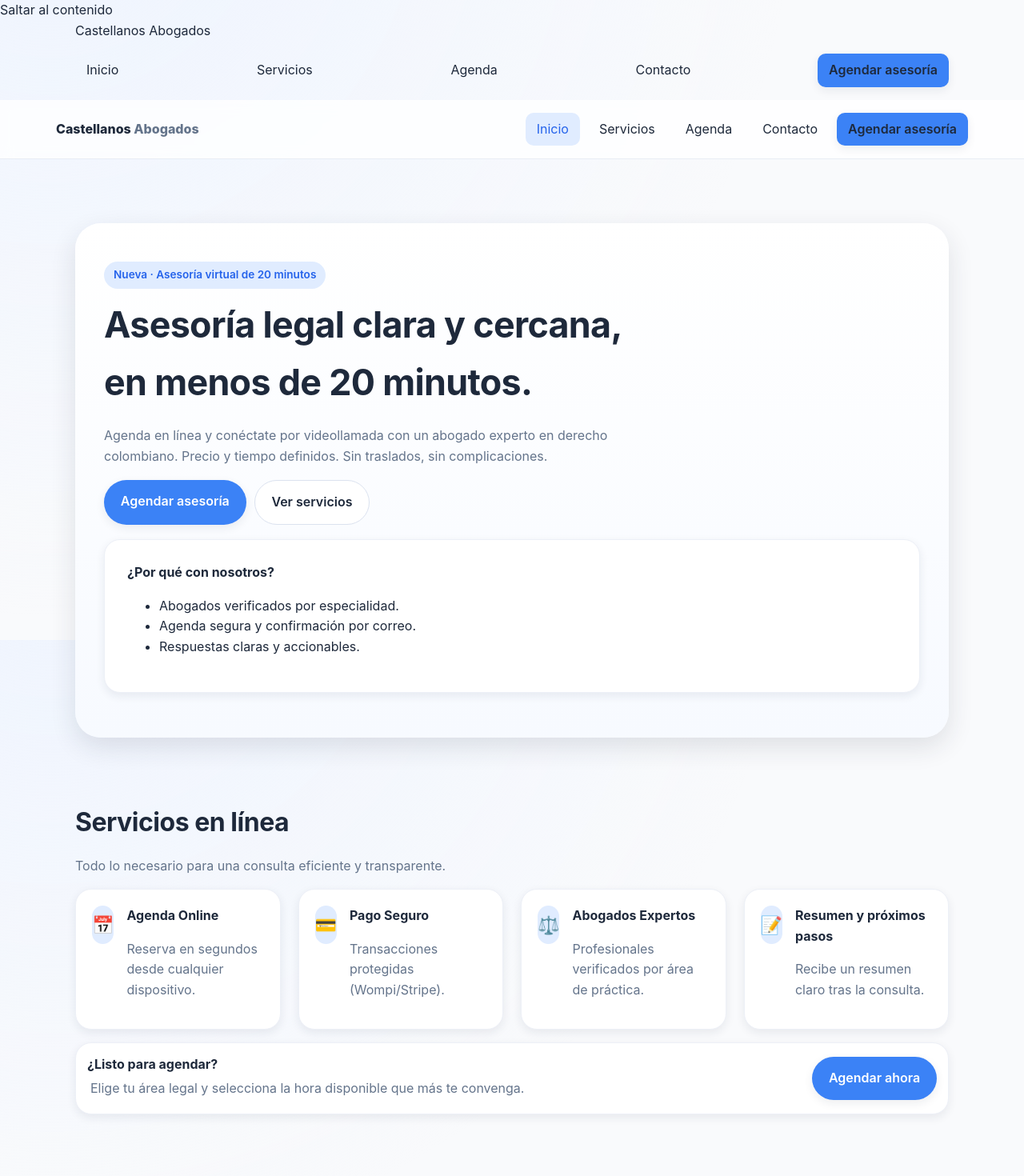
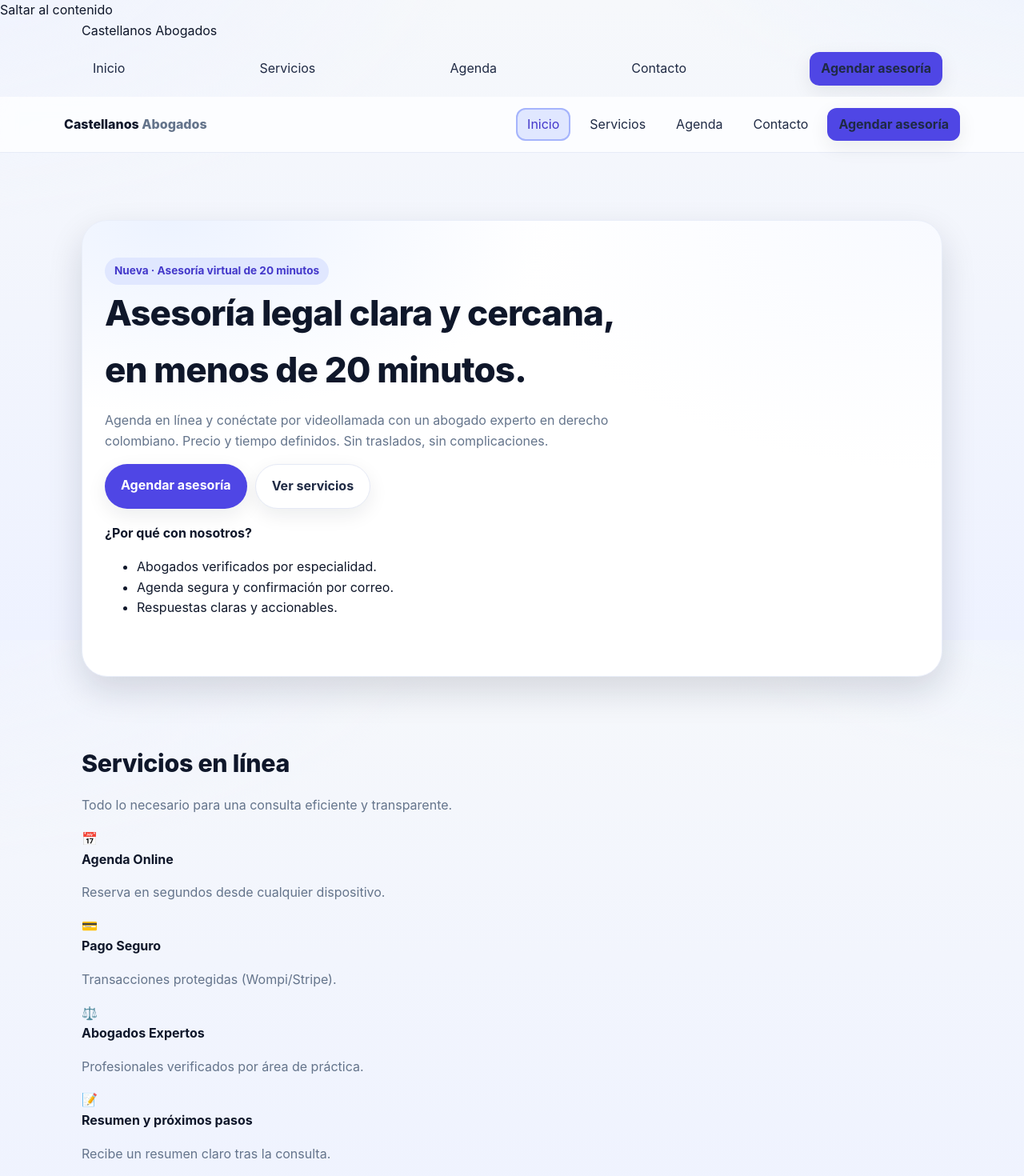
Before and after one commit to jjonnas1/castellanosabogados, a Next.js app: page / in a window 1280 px wide. Shown: the top 1470 px of the page at 80% size. Built offline with nearby package versions, Linux system fonts and the light colour scheme.

Commit message:
Update globals.css

```diff
--- a/app/globals.css
+++ b/app/globals.css
@@ -1,115 +1,134 @@
-:root {
-  --bg: #f9fafc;
+:root{
+  /* Colores base “cálidos” */
+  --bg-0: #f6f8fb;
+  --bg-1: #eef2ff; /* ligero lila */
   --surface: #ffffff;
-  --surface-alt: #f1f5fb;
-  --text: #1e293b;
+  --surface-tint: #f4f7ff;      /* fondos de tarjeta */
+  --surface-tint-2:#edf3ff;     /* hero/banners */
+  --ink: #0f172a;
   --muted: #64748b;
-  --brand: #3b82f6;
-  --brand-light: #e0ecff;
-  --brand-600: #2563eb;
-  --accent: #a5b4fc; /* toque lavanda */
-  --radius: 20px;
-  --shadow-soft: 0 4px 12px rgba(30,41,59,.08);
-  --shadow-strong: 0 12px 32px rgba(30,41,59,.12);
+
+  /* Marca (indigo/azul amable) */
+  --brand-50:#eef2ff;
+  --brand-100:#e0e7ff;
+  --brand-300:#a5b4fc;
+  --brand-500:#6366f1;
+  --brand-600:#4f46e5;
+  --brand-700:#4338ca;
+
+  --radius-lg: 28px;
+  --radius-md: 18px;
+
+  --shadow-soft: 0 8px 24px rgba(17,24,39,.08);
+  --shadow-strong: 0 18px 44px rgba(17,24,39,.14);
 }
 
-*{box-sizing:border-box;}
-html,body{margin:0;padding:0;height:100%;scroll-behavior:smooth;}
+*{box-sizing:border-box}
+html,body{margin:0;padding:0;height:100%}
 body{
-  font-family: "Inter", system-ui, -apple-system, sans-serif;
-  color:var(--text);
-  background: radial-gradient(circle at 5% -20%, #eef4ff 0%, transparent 60%) var(--bg);
+  font-family: Inter, system-ui, -apple-system, Segoe UI, Roboto, sans-serif;
+  color:var(--ink);
   line-height:1.6;
+  /* Fondo con 2 degradés radiales para evitar “blanco puro” */
+  background:
+    radial-gradient(1200px 600px at -10% -10%, var(--brand-50) 0%, transparent 60%),
+    radial-gradient(1200px 600px at 110% -20%, #eaf1ff 0%, transparent 55%),
+    linear-gradient(180deg, var(--bg-0) 0%, var(--bg-1) 100%);
 }
 
-a{color:inherit;text-decoration:none;}
-img{display:block;max-width:100%;height:auto;}
-h1,h2,h3{color:var(--text);font-weight:700;letter-spacing:-.015em;margin:0 0 .4em;}
+a{text-decoration:none;color:inherit}
+img{max-width:100%;height:auto;display:block}
 
-.wrap{max-width:1140px;margin:0 auto;padding:0 24px;}
-.section{padding:80px 0;}
-.muted{color:var(--muted);}
+.wrap{max-width:1120px;margin:0 auto;padding:0 22px}
+.section{padding:84px 0}
+.muted{color:var(--muted)}
+.h1{font-weight:800;letter-spacing:-.02em;font-size:clamp(2rem,4vw,2.75rem);margin:0 0 .5rem}
+.h2{font-weight:800;letter-spacing:-.01em;font-size:clamp(1.35rem,2.4vw,1.9rem);margin:0 0 .35rem}
 
-/* ----- BOTONES ----- */
+/* Header pegajoso con blur */
+.sitebar{
+  position:sticky;top:0;z-index:40;
+  backdrop-filter:saturate(160%) blur(10px);
+  background:rgba(255,255,255,.75);
+  border-bottom:1px solid #e7ecf6;
+}
+.nav{display:flex;justify-content:space-between;align-items:center;padding:14px 0}
+.nav a{padding:8px 14px;border-radius:12px;color:#1f2a44}
+.nav a:hover{background:var(--brand-100)}
+.nav a.active{
+  background:var(--brand-100);
+  color:var(--brand-700);
+  box-shadow: inset 0 0 0 2px var(--brand-300);
+}
+
+/* Botones “píldora” */
 .btn{
-  border:none;border-radius:999px;font-weight:600;
-  padding:0.9rem 1.3rem;cursor:pointer;transition:.25s;
-  font-size:1rem;
+  border:0;border-radius:999px;
+  padding:.9rem 1.25rem;font-weight:700;
+  box-shadow:var(--shadow-soft);
+  transition:.22s ease;
 }
-.btn--primary{
-  background:var(--brand);color:#fff;
-  box-shadow:var(--shadow-soft);
+.btn--primary{background:var(--brand-600);color:#fff}
+.btn--primary:hover{background:var(--brand-700);transform:translateY(-1px)}
+.btn--ghost{
+  background:#fff;color:#1f2a44;border:1px solid #e5e9f5
 }
-.btn--primary:hover{background:var(--brand-600);}
-.btn--ghost{
-  background:#fff;border:1px solid #dbe2ef;color:var(--text);
-}
-.btn--ghost:hover{background:var(--brand-light);color:var(--brand-600);}
-.btn:focus-visible{outline:none;box-shadow:0 0 0 4px rgba(59,130,246,.2);}
+.btn--ghost:hover{background:var(--brand-50)}
 
-/* ----- TARJETAS / BLOQUES ----- */
-.card{
-  background:var(--surface);
-  border-radius:var(--radius);
-  box-shadow:var(--shadow-soft);
-  border:1px solid #edf0f7;
-  padding:28px;
-}
-.card:hover{box-shadow:var(--shadow-strong);}
-
-/* ----- HERO ----- */
+/* Hero con superficie tintada + sombra gordita */
 .hero{
-  background:linear-gradient(180deg,#fff 0%,#f7faff 100%);
-  border-radius:32px;
-  box-shadow:var(--shadow-strong);
-  padding:48px 36px 56px;
+  background:
+    radial-gradient(800px 400px at 10% 0%, var(--surface-tint-2) 0%, transparent 60%),
+    radial-gradient(900px 520px at 100% 0%, #f8faff 0%, transparent 60%),
+    var(--surface);
+  border-radius: calc(var(--radius-lg) + 4px);
+  box-shadow: var(--shadow-strong);
+  padding: 46px 28px 56px;
+  border:1px solid #e9eef9;
 }
 .badge{
-  display:inline-block;
-  padding:6px 12px;
-  background:var(--brand-light);
-  color:var(--brand-600);
-  border-radius:999px;
-  font-weight:600;
-  font-size:.85rem;
-  margin-bottom:10px;
-}
-.h1{font-size:clamp(2rem,4vw,2.8rem);}
-.h2{font-size:clamp(1.4rem,2.5vw,2rem);}
-
-/* ----- GRID ----- */
-.grid{display:grid;gap:22px;}
-@media(min-width:768px){
-  .grid.cols-2{grid-template-columns:repeat(2,1fr);}
-  .grid.cols-3{grid-template-columns:repeat(3,1fr);}
-  .grid.cols-4{grid-template-columns:repeat(4,1fr);}
+  display:inline-block;padding:6px 12px;border-radius:999px;
+  background:var(--brand-100);color:var(--brand-700);font-weight:700;font-size:.85rem
 }
 
-/* ----- SERVICES CARDS ----- */
-.service{
-  display:flex;align-items:flex-start;gap:16px;
-  padding:20px;border-radius:var(--radius);
-  background:var(--surface);
-  transition:all .25s ease;
-}
-.service:hover{transform:translateY(-3px);box-shadow:var(--shadow-strong);}
-.service .icon{
-  width:48px;height:48px;border-radius:16px;
-  background:var(--brand-light);
-  display:grid;place-items:center;
-  color:var(--brand-600);font-size:22px;font-weight:700;
+/* Panel/nota dentro del hero */
+.panel{
+  background:var(--surface-tint);
+  border:1px solid #e6ebf8;
+  border-radius:var(--radius-md);
+  padding:22px;
+  box-shadow: var(--shadow-soft);
 }
 
-/* ----- HEADER ----- */
-.sitebar{
-  position:sticky;top:0;z-index:50;
-  backdrop-filter:saturate(160%) blur(8px);
-  background:rgba(255,255,255,.8);
-  border-bottom:1px solid #e9edf4;
+/* Tarjetas de servicios “tile” */
+.tiles{display:grid;gap:22px}
+@media (min-width:880px){ .tiles{grid-template-columns:repeat(4,1fr)} }
+
+.tile{
+  background:linear-gradient(180deg,#fff, var(--surface-tint));
+  border:1px solid #e7ecf7;
+  border-radius:var(--radius-md);
+  padding:22px;box-shadow:var(--shadow-soft);
+  transition:transform .18s ease, box-shadow .18s ease;
 }
-.nav{
-  display:flex;justify-content:space-between;align-items:center;
-  padding:16px 0;
+.tile:hover{transform:translateY(-3px);box-shadow:var(--shadow-strong)}
+.tile .icon{
+  width:44px;height:44px;border-radius:14px;
+  display:grid;place-items:center;
+  background:var(--brand-100);color:var(--brand-600);font-weight:800;margin-bottom:10px
 }
-.nav a{padding:8px 14px;border-radius:10px;color:var(--text);}
-.nav a.active,.nav a:hover{background:var(--brand-light);color:var(--brand-600);}
+
+/* Banda CTA */
+.cta{
+  background:linear-gradient(180deg, var(--surface) 0%, #f4f7ff 100%);
+  border:1px solid #e5e9f8;border-radius:var(--radius-md);
+  padding:18px 18px;display:flex;justify-content:space-between;align-items:center;
+  box-shadow:var(--shadow-soft)
+}
+
+/* Formularios */
+input,select,textarea{
+  width:100%;border:1px solid #e3e9f8;border-radius:12px;
+  background:#fff;padding:.8rem .9rem;font:inherit;color:var(--ink)
+}
+input:focus,select:focus,textarea:focus{outline:none;box-shadow:0 0 0 4px rgba(99,102,241,.18)}
```
